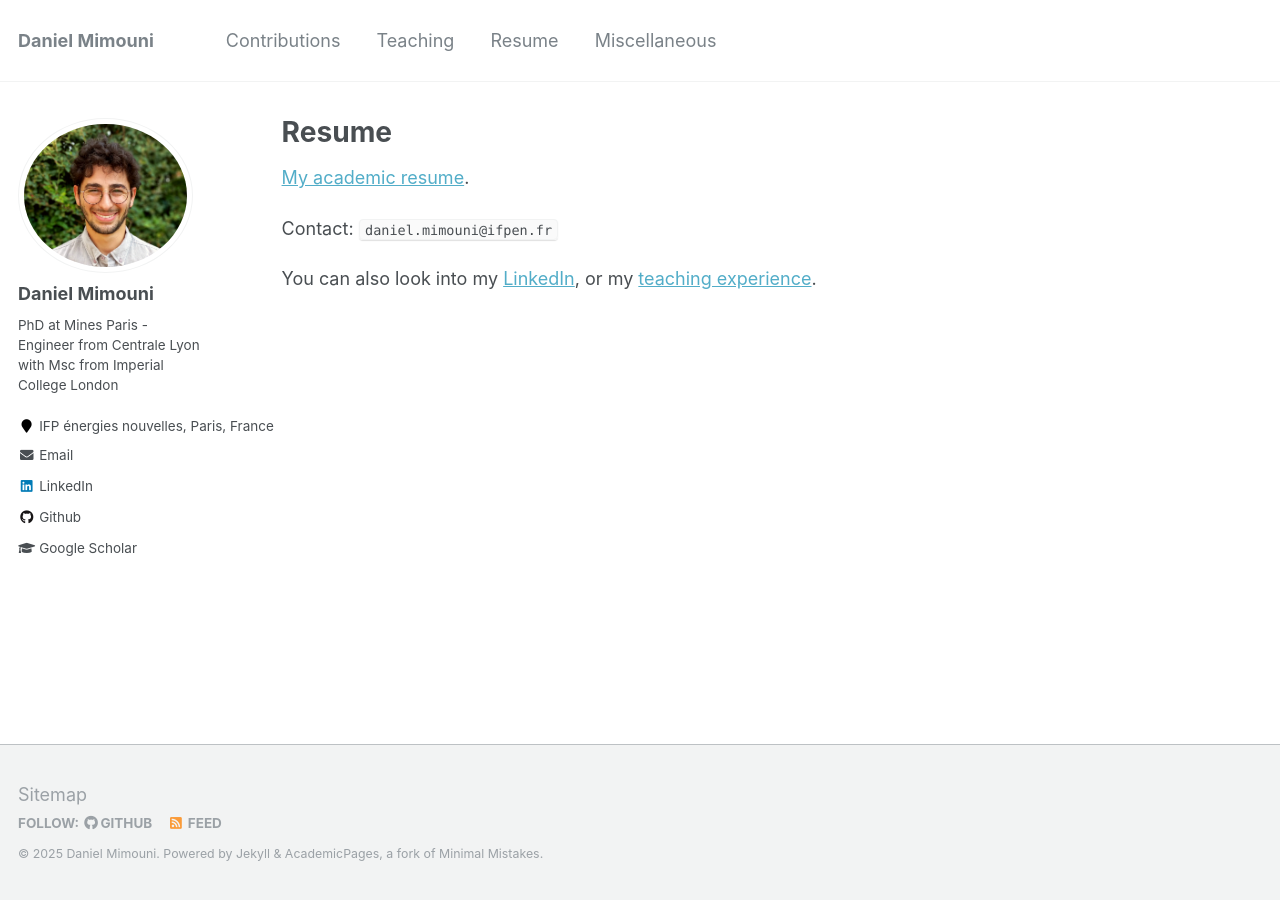
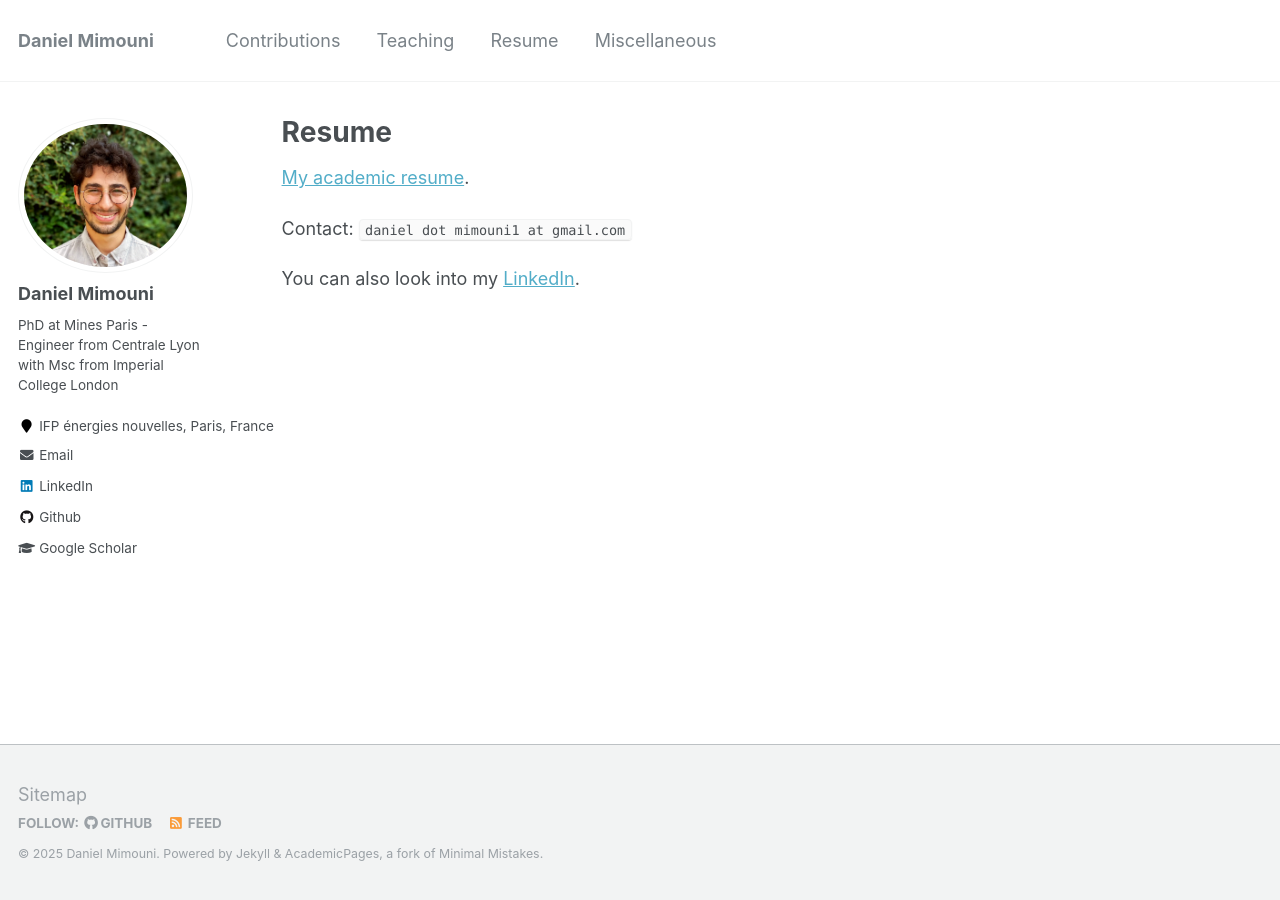
Before and after one commit to dan-mim/dan-mim.github.io, a Jekyll site: the page built from _pages/cv.md, in a window 1280 px wide. Built offline with Jekyll 4.4.1, drawn with Linux system fonts in a browser that asks for light colours.

Commit message:
Update cv.md

```diff
--- a/_pages/cv.md
+++ b/_pages/cv.md
@@ -12,9 +12,9 @@ redirect_from:
 
 <a href="/files/academic_resume.pdf">My academic resume</a>.
 
-Contact: `daniel.mimouni@ifpen.fr`
+Contact: `daniel dot mimouni1 at gmail.com`
 
-You can also look into my <a href="https://www.linkedin.com/in/daniel-mimouni-746987163/">LinkedIn</a>, or my <a href="/teaching">teaching experience</a>.
+You can also look into my <a href="https://www.linkedin.com/in/daniel-mimouni-746987163/">LinkedIn</a>.
 
 
 <!-- <h2>Professional experience</h2>
```
